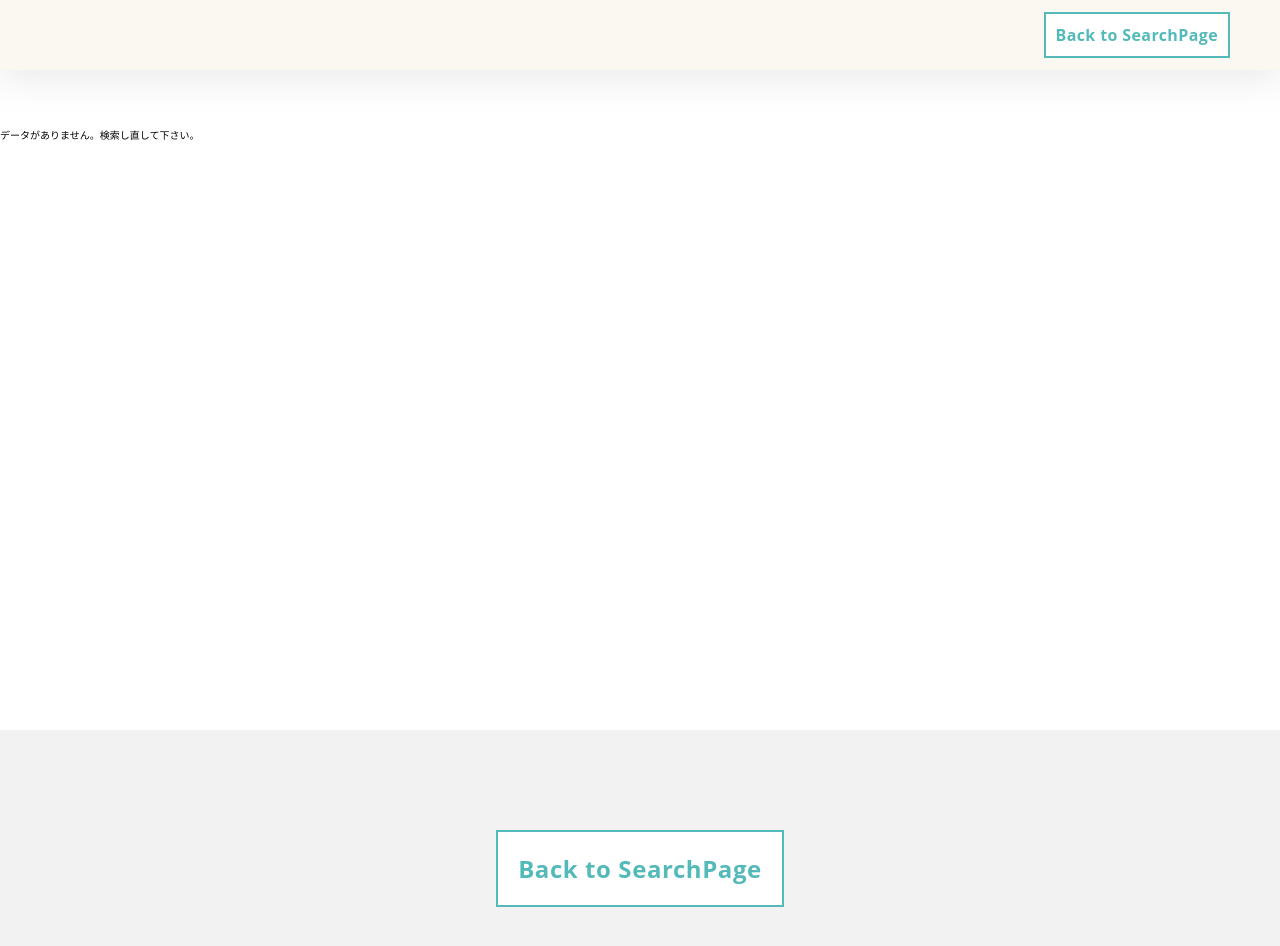
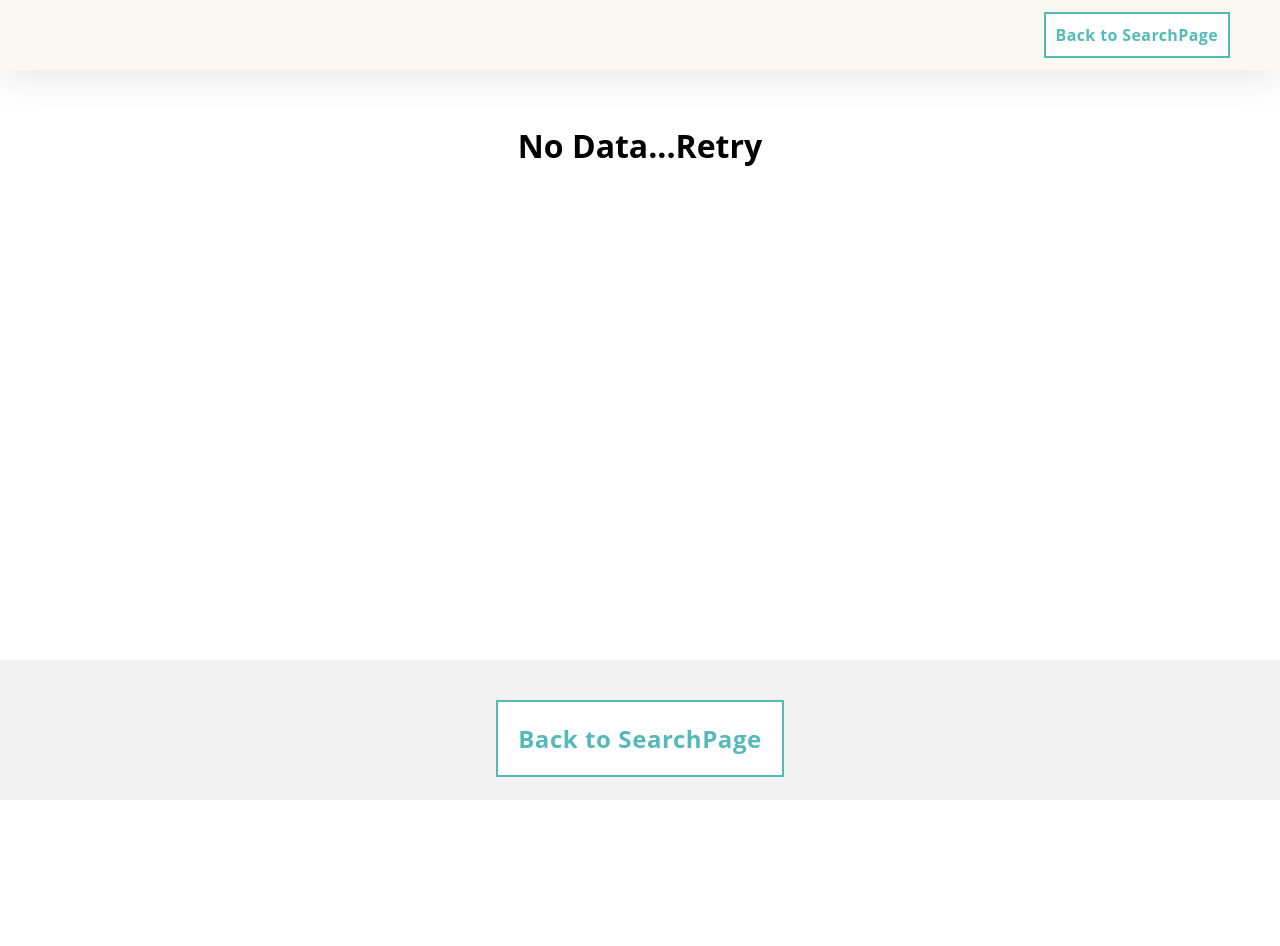
Before and after one commit to s-yoshiii/react-api-tutorial, a React (Create React App) app: page / in a window 1280 px wide. Both pictures are taken after a click on the button "SHOW". Shown: the top 946 px of the page. After the commit the page ends 800 px from the top, so only its background shows below. Built offline with nearby package versions, Linux system fonts and the light colour scheme.

Commit message:
検索結果がない場合のメッセージ表示を追加、最終調整

```diff
--- a/public/index.html
+++ b/public/index.html
@@ -1,43 +1,20 @@
 <!DOCTYPE html>
 <html lang="en">
+
 <head>
   <meta charset="utf-8" />
   <link rel="icon" href="%PUBLIC_URL%/favicon.ico" />
   <meta name="viewport" content="width=device-width, initial-scale=1" />
   <meta name="theme-color" content="#000000" />
-    <meta
-      name="description"
-      content="Web site created using create-react-app"
-    />
+  <meta name="description" content="Web site created using create-react-app" />
   <link rel="apple-touch-icon" href="%PUBLIC_URL%/logo192.png" />
-    <!--
-      manifest.json provides metadata used when your web app is installed on a
-      user's mobile device or desktop. See https://developers.google.com/web/fundamentals/web-app-manifest/
-    -->
   <link rel="manifest" href="%PUBLIC_URL%/manifest.json" />
-    <!--
-      Notice the use of %PUBLIC_URL% in the tags above.
-      It will be replaced with the URL of the `public` folder during the build.
-      Only files inside the `public` folder can be referenced from the HTML.
+  <title>React PIXABAY SEARCH App</title>
+</head>
 
-      Unlike "/favicon.ico" or "favicon.ico", "%PUBLIC_URL%/favicon.ico" will
-      work correctly both with client-side routing and a non-root public URL.
-      Learn how to configure a non-root public URL by running `npm run build`.
-    -->
-    <title>React App</title>
-  </head>
 <body>
   <noscript>You need to enable JavaScript to run this app.</noscript>
   <div id="root"></div>
-    <!--
-      This HTML file is a template.
-      If you open it directly in the browser, you will see an empty page.
+</body>
 
-      You can add webfonts, meta tags, or analytics to this file.
-      The build step will place the bundled scripts into the <body> tag.
-
-      To begin the development, run `npm start` or `yarn start`.
-      To create a production bundle, use `npm run build` or `yarn build`.
-    -->
-  </body>
 </html>
--- a/src/App.tsx
+++ b/src/App.tsx
@@ -108,7 +108,7 @@ function App() {
                 </SInputWrap>
                 <SButtonWrap>
                   <Button variant="outlined" type="submit">
-                    SET
+                    WORD SET
                   </Button>
                 </SButtonWrap>
                 <SButtonWrap>
@@ -145,7 +145,7 @@ const Sheading = styled.h1`
   letter-spacing: 0.1em;
   margin-bottom: 80px;
   ${media("sm")} {
-    font-size: 32px;
+    font-size: 22px;
     margin-bottom: 40px;
   }
 `;
@@ -276,12 +276,8 @@ const SResultHeading = styled.h1`
 `;
 const SResultFooter = styled.footer`
   text-align: center;
-  padding-top: 100px;
-  padding-bottom: 200px;
+  padding-top: 40px;
+  height: 140px;
   background: ${color.lightgray};
-  ${media("sm")} {
-    padding-top: 50px;
-    padding-bottom: 100px;
-  }
 `;
 export default App;
--- a/src/component/Gallery.tsx
+++ b/src/component/Gallery.tsx
@@ -18,8 +18,10 @@ const Gallery: FC<Props> = (props) => {
   };
   return (
     <SGalleryContainer>
-      {fetchData.length === 0 && "データがありません。検索し直して下さい。"}
-      {fetchData.map((data, i) => (
+      {fetchData.length === 0 ? (
+        <SErrorMsg>No Data...Retry</SErrorMsg>
+      ) : (
+        fetchData.map((data, i) => (
           <SGallerySect key={data.id} className={isEven(i)}>
             <SGalleryPhoto>
               <img src={data.largeImageURL} alt="" />
@@ -43,14 +45,23 @@ const Gallery: FC<Props> = (props) => {
               </SGalleryTextBox>
             </SGalleryInner>
           </SGallerySect>
-      ))}
+        ))
+      )}
     </SGalleryContainer>
   );
 };
 
+const SErrorMsg = styled.p`
+  text-align: center;
+  font-size: 32px;
+  font-weight: 700;
+  ${media("sm")} {
+    font-size: 24px;
+  }
+`;
 const SGalleryContainer = styled.div`
   padding-top: 130px;
-  min-height: calc(100vh - 70px);
+  min-height: calc(100vh - 140px);
 `;
 const SGallerySect = styled.section`
   position: relative;
```
Also changed, not shown: src/setupTests.ts (deleted, +0 -5 lines), 1 other file (tests, documents, lock files or other folders). Lines whose indentation alone changed are shown as unchanged.
